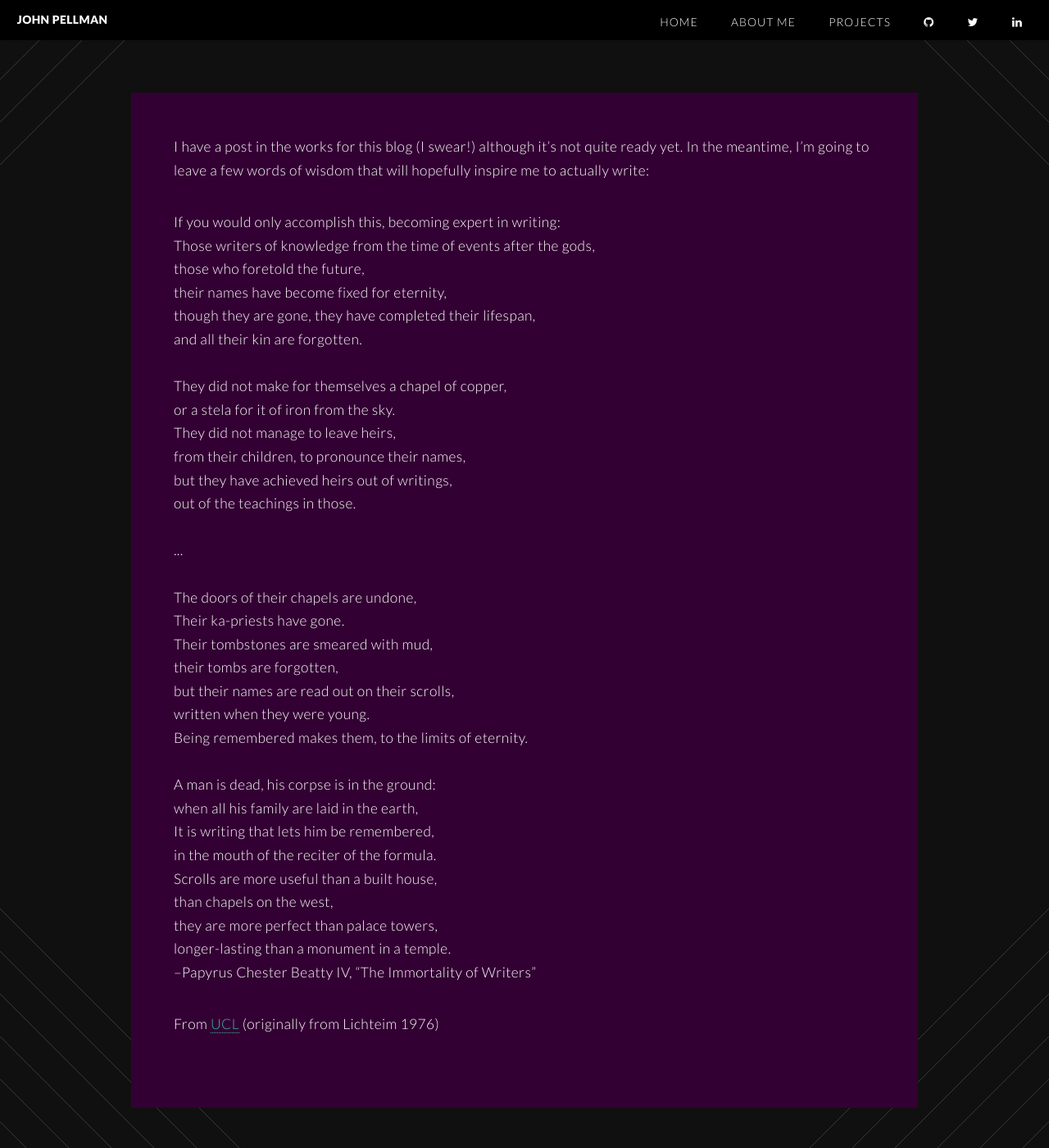
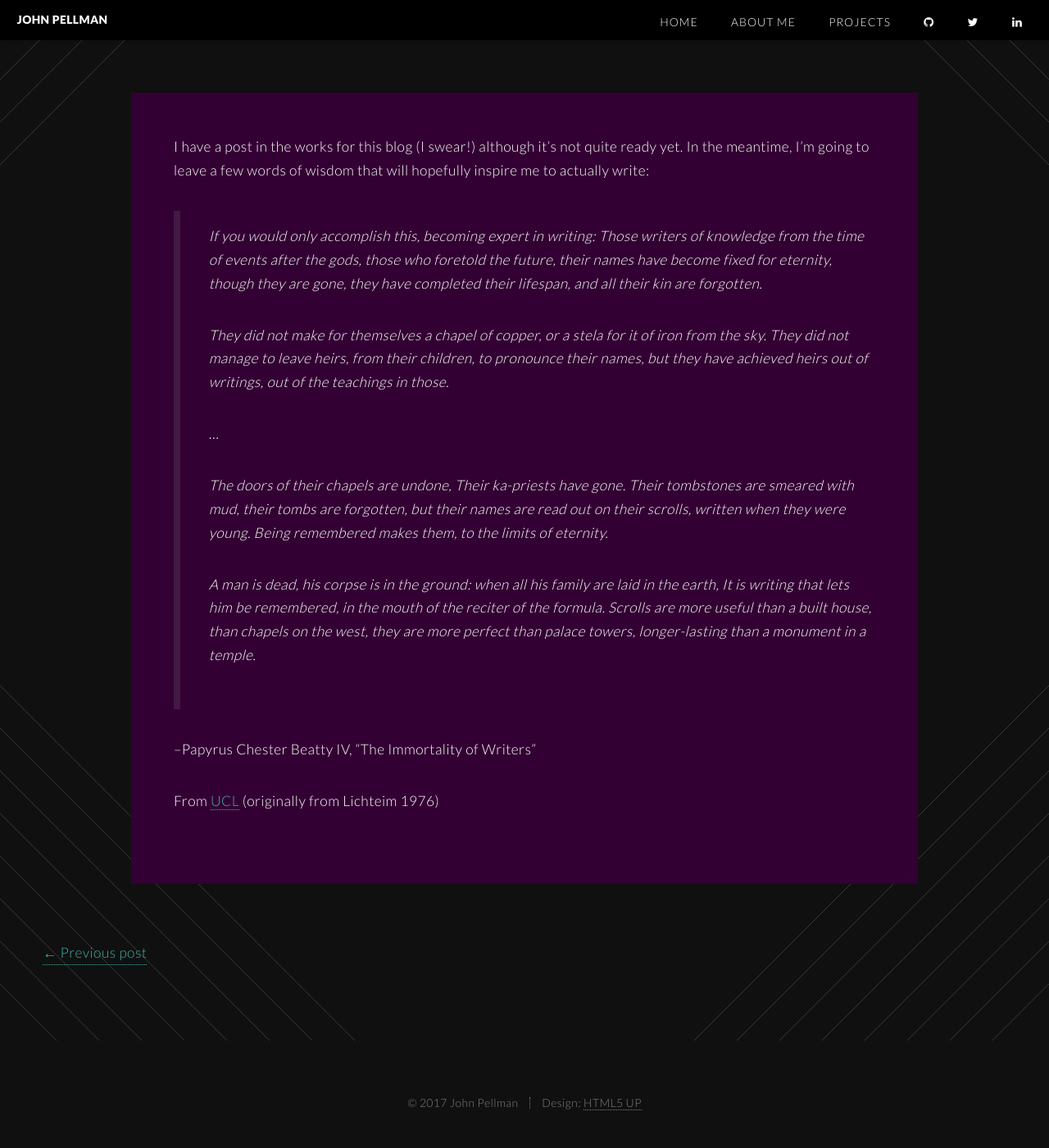
Before and after one commit to jpellman/jpellman.github.io, a Jekyll site: the page built from _posts/2018-04-03-immortality-of-writers.md, in a window 1280 px wide and 1400 px high, scrolled down 686 px. Shown: the whole window at 82% size. Built offline with Jekyll 4.4.1, drawn with Linux system fonts in a browser that asks for light colours.

Commit message:
Minor corrections.

````diff
--- a/_posts/2018-04-03-immortality-of-writers.md
+++ b/_posts/2018-04-03-immortality-of-writers.md
@@ -7,40 +7,38 @@ permalink: /immortality-of-writers.html
 
 I have a post in the works for this blog (I swear!) although it's not quite ready yet.  In the meantime, I'm going to leave a few words of wisdom that will hopefully inspire me to actually write:
 
-```
-If you would only accomplish this, becoming expert in writing:
-Those writers of knowledge from the time of events after the gods,
-those who foretold the future,
-their names have become fixed for eternity,
-though they are gone, they have completed their lifespan,
-and all their kin are forgotten.
-
-They did not make for themselves a chapel of copper,
-or a stela for it of iron from the sky.
-They did not manage to leave heirs,
-from their children, to pronounce their names,
-but they have achieved heirs out of writings,
-out of the teachings in those.
-
-...
-
-The doors of their chapels are undone,
-Their ka-priests have gone.
-Their tombstones are smeared with mud,
-their tombs are forgotten,
-but their names are read out on their scrolls,
-written when they were young.
-Being remembered makes them, to the limits of eternity.
-
-A man is dead, his corpse is in the ground:
-when all his family are laid in the earth,
-It is writing that lets him be remembered,
-in the mouth of the reciter of the formula.
-Scrolls are more useful than a built house,
-than chapels on the west,
-they are more perfect than palace towers,
-longer-lasting than a monument in a temple.
-```
+> If you would only accomplish this, becoming expert in writing:
+> Those writers of knowledge from the time of events after the gods,
+> those who foretold the future,
+> their names have become fixed for eternity,
+> though they are gone, they have completed their lifespan,
+> and all their kin are forgotten.
+>
+> They did not make for themselves a chapel of copper,
+> or a stela for it of iron from the sky.
+> They did not manage to leave heirs,
+> from their children, to pronounce their names,
+> but they have achieved heirs out of writings,
+> out of the teachings in those.
+>
+> ...
+>
+> The doors of their chapels are undone,
+> Their ka-priests have gone.
+> Their tombstones are smeared with mud,
+> their tombs are forgotten,
+> but their names are read out on their scrolls,
+> written when they were young.
+> Being remembered makes them, to the limits of eternity.
+>
+> A man is dead, his corpse is in the ground:
+> when all his family are laid in the earth,
+> It is writing that lets him be remembered,
+> in the mouth of the reciter of the formula.
+> Scrolls are more useful than a built house,
+> than chapels on the west,
+> they are more perfect than palace towers,
+> longer-lasting than a monument in a temple.
 
 --Papyrus Chester Beatty IV, "The Immortality of Writers"
 
````
Also changed, not shown: _posts/2017-11-26-posts-i-want-to-write.md (+2 -1 lines).
